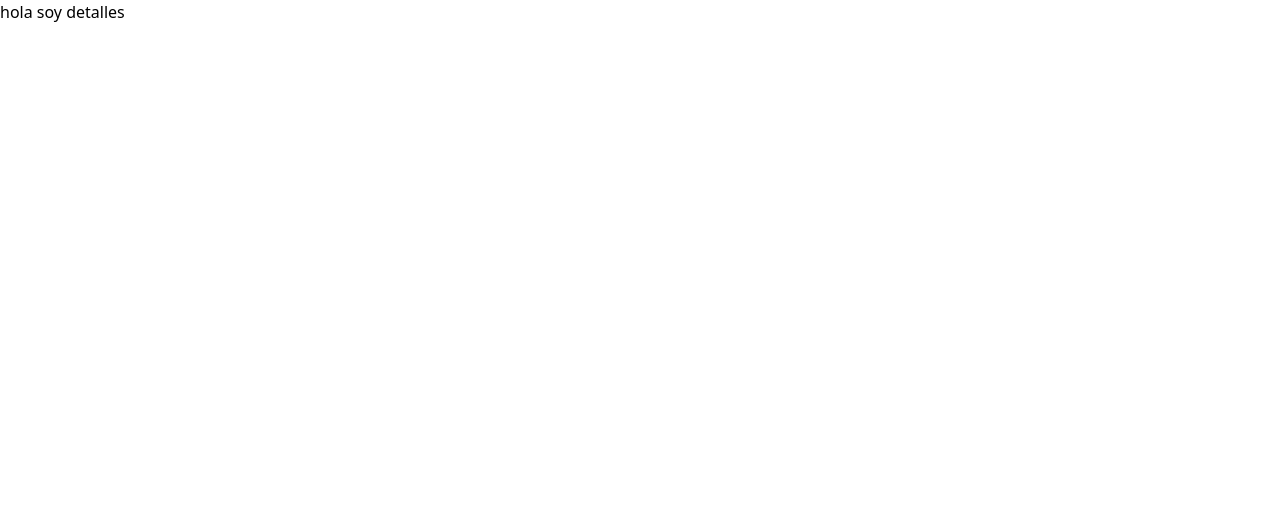
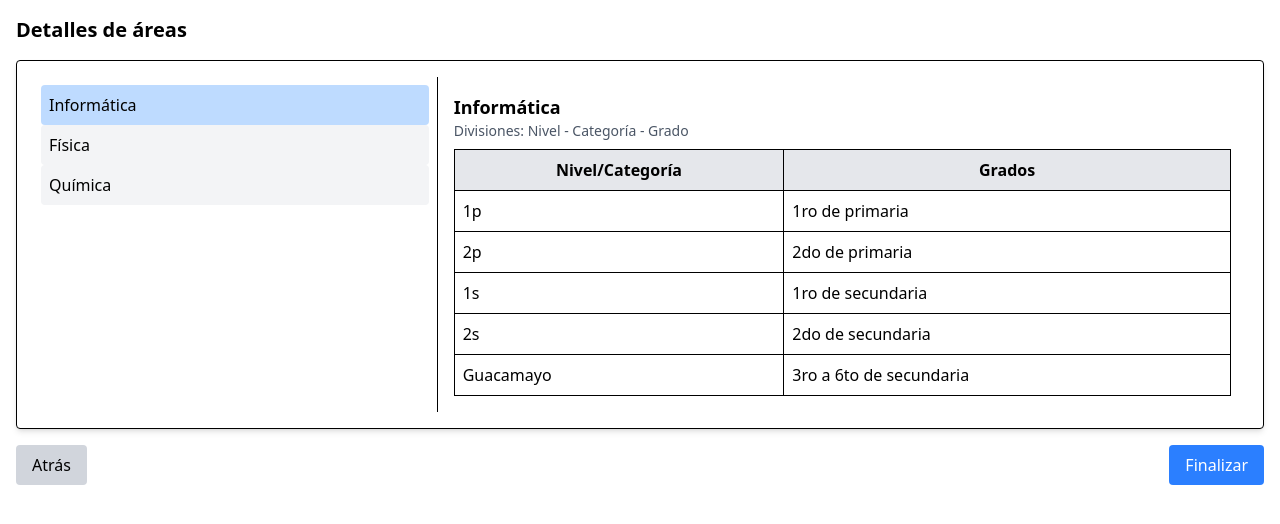
Before and after one commit to IVER-15-07/ohSansi, a React (Vite) app in the folder frontend/: page /Detalles in a window 1280 px wide. Shown: the top 524 px of the page. Built offline with nearby package versions, Linux system fonts and the light colour scheme.

Commit message:
1ra version

```diff
--- a/frontend/package.json
+++ b/frontend/package.json
@@ -13,7 +13,7 @@
     "@tailwindcss/vite": "^4.0.15",
     "react": "^19.0.0",
     "react-dom": "^19.0.0",
-    "react-router-dom": "^7.4.0",
+    "react-router-dom": "^7.4.1",
     "tailwindcss": "^4.0.15"
   },
   "devDependencies": {
--- a/frontend/src/pages/admin/Detalles.jsx
+++ b/frontend/src/pages/admin/Detalles.jsx
@@ -1,12 +1,83 @@
-import React from 'react'
+import React, { useState } from "react";
+
+const areasConfig = [
+  {
+    nombre: "Informática",
+    niveles: [
+      { categoria: "1p", grado: "1ro de primaria" },
+      { categoria: "2p", grado: "2do de primaria" },
+      { categoria: "1s", grado: "1ro de secundaria" },
+      { categoria: "2s", grado: "2do de secundaria" },
+      { categoria: "Guacamayo", grado: "3ro a 6to de secundaria" },
+    ],
+  },
+  {
+    nombre: "Física",
+    niveles: [
+      { categoria: "1s", grado: "1ro de secundaria" },
+      { categoria: "2s", grado: "2do de secundaria" },
+    ],
+  },
+  {
+    nombre: "Química",
+    niveles: [
+      { categoria: "1s", grado: "1ro de secundaria" },
+    ],
+  },
+];
 
 const Detalles = () => {
+  const [selectedArea, setSelectedArea] = useState(areasConfig[0]);
+
   return (
-    <div>
-        <h1>hola  soy detalles</h1>
+    <div className="flex flex-col p-4 w-full">
+      <h2 className="text-xl font-bold mb-4">Detalles de áreas</h2>
+      <div className="flex border rounded shadow-md p-4">
+        {/* Lista de Áreas */}
+        <div className="w-1/3 border-r p-2">
+          {areasConfig.map((area) => (
+            <div
+              key={area.nombre}
+              className={`p-2 cursor-pointer rounded ${
+                selectedArea.nombre === area.nombre ? "bg-blue-200" : "bg-gray-100"
+              }`}
+              onClick={() => setSelectedArea(area)}
+            >
+              {area.nombre}
+            </div>
+          ))}
+        </div>
 
+        {/* Detalles del Área */}
+        <div className="w-2/3 p-4">
+          <h3 className="text-lg font-semibold">{selectedArea.nombre}</h3>
+          <p className="text-sm text-gray-600">Divisiones: Nivel - Categoría - Grado</p>
+          <table className="mt-2 w-full border-collapse border border-gray-300">
+            <thead>
+              <tr className="bg-gray-200">
+                <th className="border p-2">Nivel/Categoría</th>
+                <th className="border p-2">Grados</th>
+              </tr>
+            </thead>
+            <tbody>
+              {selectedArea.niveles.map((nivel, index) => (
+                <tr key={index} className="border">
+                  <td className="border p-2">{nivel.categoria}</td>
+                  <td className="border p-2">{nivel.grado}</td>
+                </tr>
+              ))}
+            </tbody>
+          </table>
+        </div>
+      </div>
+
+      {/* Botones */}
+      <div className="flex justify-between mt-4">
+        <button className="bg-gray-300 px-4 py-2 rounded">Atrás</button>
+        <button className="bg-blue-500 text-white px-4 py-2 rounded">Finalizar</button>
+      </div>
     </div>
-  )
-}
+  );
+};
 
-export default Detalles
+export default Detalles;
```
Also changed, not shown: 2 other files (tests, documents, lock files or other folders).
